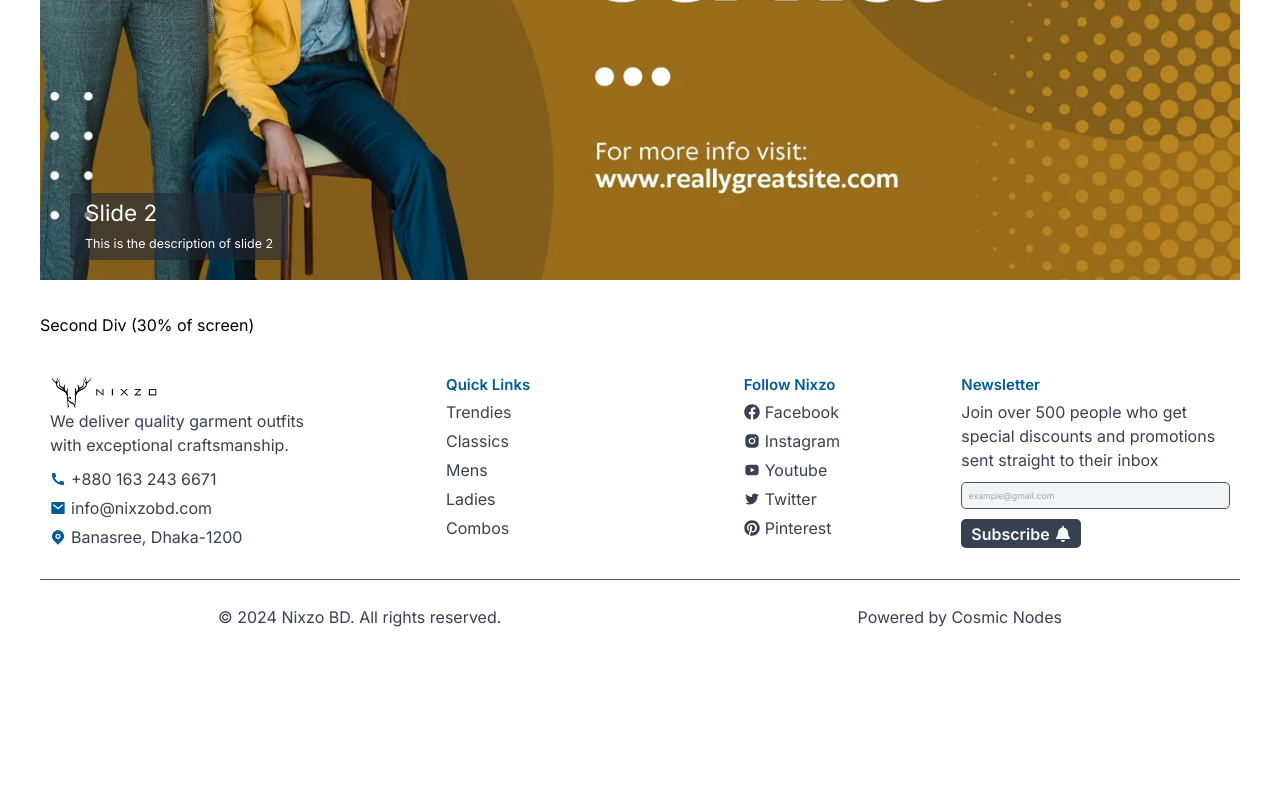
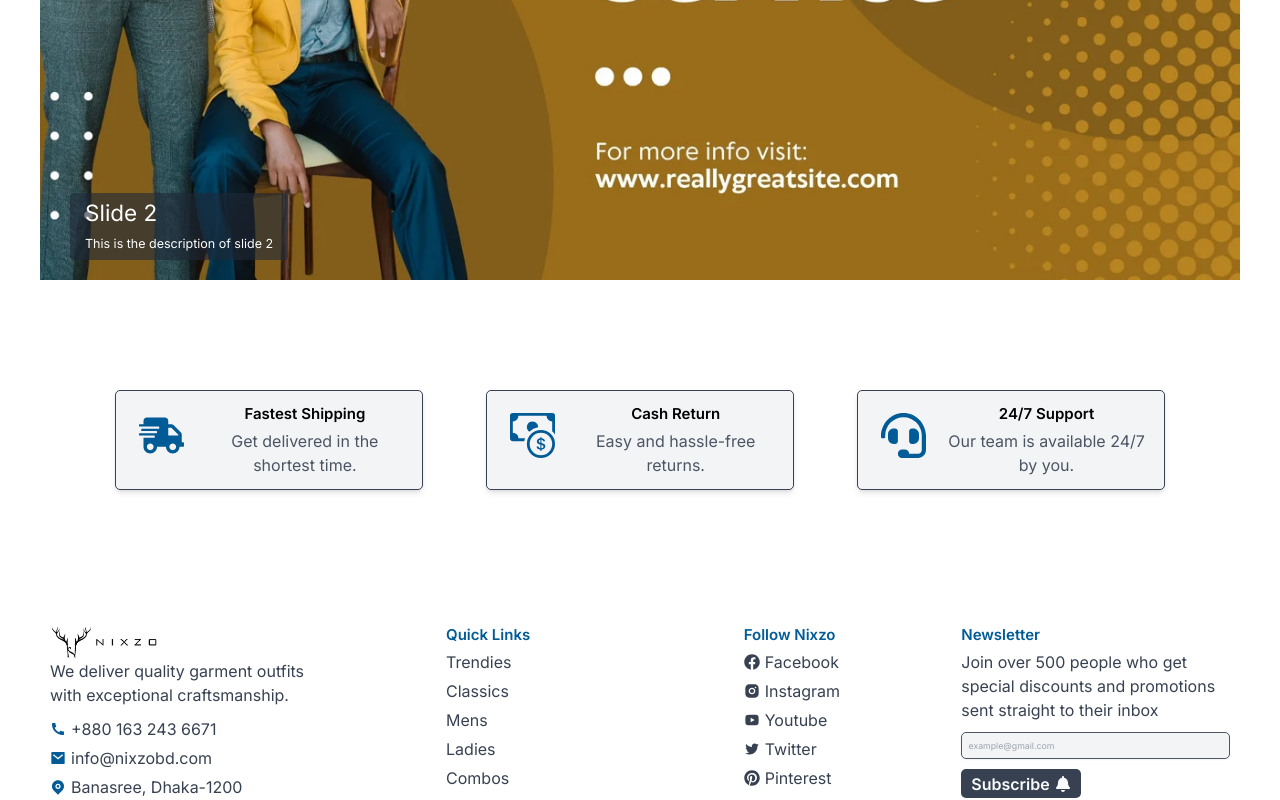
Before and after one commit to MethuParoi/nixzo-e-commerce-web, a Next.js app: page / in a window 1280 px wide. Shown: the part 546-1346 px from the top of the page. Before the commit the page ends 1200 px from the top, so only its background shows below. Built offline with nearby package versions, Linux system fonts and the light colour scheme.

Commit message:
Hero, Button Update

```diff
--- a/src/components/hero/Hero.tsx
+++ b/src/components/hero/Hero.tsx
@@ -1,8 +1,10 @@
 'use client';
 
 import React, { useEffect, useState } from 'react';
-import { FaGreaterThan, FaLessThan } from 'react-icons/fa6';
+import { FaGreaterThan, FaLessThan, FaShippingFast, FaHeadset } from 'react-icons/fa'; // Correcting import path
+import { BsCashCoin } from "react-icons/bs";
 import Image from 'next/image';
+import FeatureCard from '../ui/FeatureCard';
 
 // Define the data array with objects containing src, title, and description
 const slides = [
@@ -21,6 +23,24 @@ const slides = [
         title: 'Slide 3',
         description: 'This is the description of slide 3',
     }
+];
+
+const features = [
+    {
+        icon: <FaShippingFast />, // Fastest Shipping icon
+        title: 'Fastest Shipping',
+        description: 'Get delivered in the shortest time.',
+    },
+    {
+        icon: <BsCashCoin />, // Cash Return icon
+        title: 'Cash Return',
+        description: 'Easy and hassle-free returns.',
+    },
+    {
+        icon: <FaHeadset />, // 24/7 Support icon
+        title: '24/7 Support',
+        description: 'Our team is available 24/7 by you.',
+    },
 ];
 
 const Hero = () => {
@@ -45,11 +65,12 @@ const Hero = () => {
     return (
         <section className='min-h-screen flex flex-col'>
             <div className='flex-grow-[7] relative'>
-                <div className='relative h-[calc(100vh-70px)] w-ful0l'>
+                <div className='relative h-[calc(100vh-70px)] w-full'>
                     <Image
                         src={slides[page].src}
                         alt={slides[page].title}
-                        layout='fill'
+                        // layout='fill'
+                        fill={true}
                         objectFit='cover'
                         className='absolute inset-0'
                     />
@@ -58,21 +79,36 @@ const Hero = () => {
                         <p className='text-white text-xl mt-4'>{slides[page].description}</p>
                     </div>
                     {/* Left/Prev Button */}
-                    <div onClick={handlePrevPage} className='z-10 absolute bottom-1/2 -left-20'>
+                    <div onClick={handlePrevPage} className='z-10 hidden md:block absolute bottom-1/2 -left-20 md:left-10'>
                         <button className='bg-gray-800 bg-opacity-40 text-white p-4 rounded-full flex justify-center items-center'>
                             <FaLessThan />
                         </button>
                     </div>
 
                     {/* Right/Next Button */}
-                    <div onClick={handleNextPage} className='z-10 absolute bottom-1/2 -right-20'>
+                    <div onClick={handleNextPage} className='z-10 hidden md:block absolute bottom-1/2 -right-20 md:right-10'>
                         <button className='bg-gray-800 bg-opacity-40 text-white p-4 rounded-full flex justify-center items-center'>
                             <FaGreaterThan />
                         </button>
                     </div>
                 </div>
             </div>
-            <div className='flex-grow-[3]'>Second Div (30% of screen)</div>
+            <div className='flex-grow-[3]'>
+                <div className='container mx-auto py-24'>
+                    <div className='p-10 md:p-20 grid grid-cols-1 md:grid-cols-2 lg:grid-cols-3 gap-5'>
+                        {features.map((feature, index) => (
+                            <div key={index} className='md:px-10 h-full grid place-items-center'>
+                                <FeatureCard
+                                    icon={feature.icon}
+                                    title={feature.title}
+                                    description={feature.description}
+                                />
+                            </div>
+                        ))}
+                    </div>
+
+                </div>
+            </div>
         </section>
     );
 };
--- a/src/components/ui/Button.tsx
+++ b/src/components/ui/Button.tsx
@@ -1,24 +1,84 @@
 import React from "react";
+import Link from "next/link";
 
 interface ButtonProps {
-  onClick: () => void;
-  type?: "auth" | "submit" | "reset";
+  onClick?: () => void;
+  href?: string; // Optional href prop for link functionality
+  type?: "auth" | "submit" | "reset" | "button";
   label: string;
 }
 
-const Button: React.FC<ButtonProps> = ({ onClick, type, label }) => {
-  if (type === "auth") {
+const Button: React.FC<ButtonProps> = ({ onClick, href, type = "button", label }) => {
+  let buttonClass = "p-4 rounded-md text-white font-semibold";
+
+  switch (type) {
+    case "auth":
+      buttonClass += " lg:w-[50rem] h-[4.5rem] bg-accent hover:bg-accent-dark active:bg-accent text-primary";
+      break;
+    case "submit":
+      buttonClass += " bg-green-500 hover:bg-green-600";
+      break;
+    case "reset":
+      buttonClass += " bg-red-500 hover:bg-red-600";
+      break;
+    case "button":
+      buttonClass += " bg-blue-500 hover:bg-blue-600";
+      break;
+    default:
+      buttonClass += " bg-gray-500 hover:bg-gray-600";
+      break;
+  }
+
+  if (href) {
     return (
-      <div>
-        <button
+      <Link href={href} passHref>
+        <a
           onClick={onClick}
-          className="lg:w-[50rem] h-[4.5rem] rounded-[1rem] ml-[-2px] bg-secondary hover:bg-secondary-dark hover:text-primary-dark text-primary text-md rounded-r-[1rem]"
+          className={buttonClass}
+          aria-label={label} // Add aria-label for accessibility
         >
           {label}
-        </button>
-      </div>
+        </a>
+      </Link>
     );
   }
+
+  return (
+    <button
+      onClick={onClick}
+      type={type === "submit" ? "submit" : type === "reset" ? "reset" : "button"}
+      className={buttonClass}
+      aria-label={label} // Add aria-label for accessibility
+    >
+      {label}
+    </button>
+  );
 };
 
 export default Button;
+
+
+// import React from "react";
+
+// interface ButtonProps {
+//   onClick: () => void;
+//   type?: "auth" | "submit" | "reset" | "button";
+//   label: string;
+// }
+
+// const Button: React.FC<ButtonProps> = ({ onClick, type, label }) => {
+//   if (type === "auth") {
+//     return (
+//       <div>
+//         <button
+//           onClick={onClick}
+//           className="lg:w-[50rem] h-[4.5rem] rounded-[1rem] ml-[-2px] bg-accent hover:bg-accent-dark hover:text-primary-dark text-primary text-md rounded-r-[1rem]"
+//         >
+//           {label}
+//         </button>
+//       </div>
+//     );
+//   }
+// };
+
+// export default Button;
--- /dev/null
+++ b/src/components/ui/FeatureCard.tsx
@@ -0,0 +1,17 @@
+import React from 'react';
+
+const FeatureCard = ({ icon, title, description }) => {
+    return (
+        <div className='bg-primary border border-secondary-light shadow-md rounded-lg p-6 text-center grid grid-cols-9 place-items-center place-content-center w-full h-40 group hover:scale-105 transition-transform duration-300'>
+            <div className='col-span-2 text-7xl  text-accent mb-4 group-hover:transform group-hover:scale-105 transition-transform duration-300'>
+                {icon}
+            </div>
+            <div className='col-span-7 ml-4'>
+                <h3 className='text-2xl font-semibold mb-2 group-hover:transform group-hover:scale-105 transition-transform duration-300'>{title}</h3>
+                <p className='text-gray-600 group-hover:transform  transition-transform duration-300'>{description}</p>
+            </div>
+        </div>
+    );
+}
+
+export default FeatureCard;
```
Also changed, not shown: src/app/(defaultLayout)/products/page.tsx (added).
